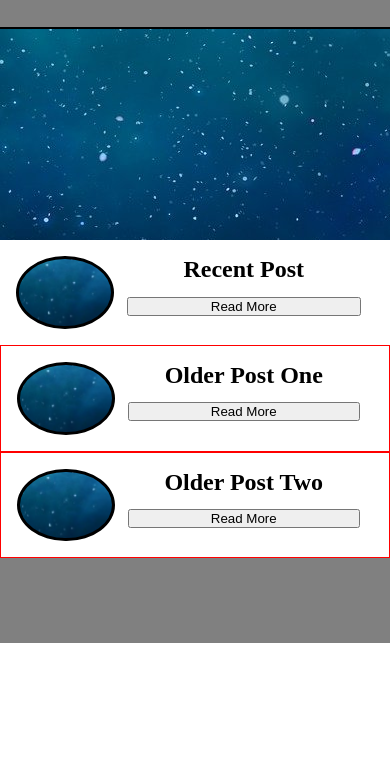
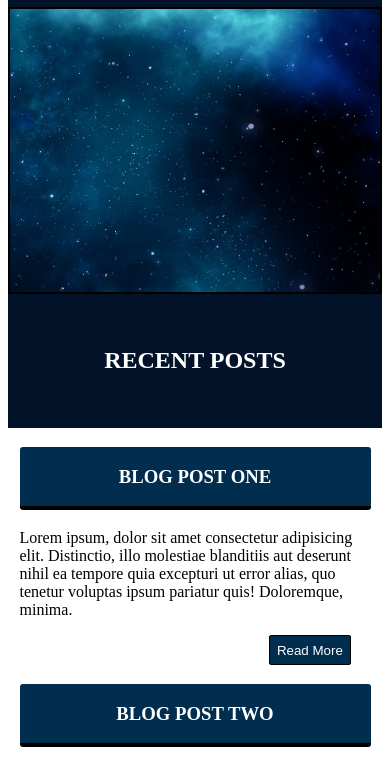
Before and after one commit to echthys/FEND-P1, a plain HTML site: page index.html in a window 390 px wide. Shown: the part 94-857 px from the top of the page. Drawn offline with Linux system fonts and the light colour scheme.

Commit message:
feat: updated to be more responsive.

```diff
--- a/CSS/style.css
+++ b/CSS/style.css
@@ -1,101 +1,103 @@
 /* All */
 
-*{
-    padding: 0;
-    margin: 0;
+/* Heading */
+.heading {
+    text-transform: uppercase;
 }
 
-/* Header and Footer */
 
+
+
+/* HEADER */
+/* Header Style */
 header {
-    border-bottom: 2px solid black;
+    display: flex;
+    flex-direction: column;
+    max-height: 45vh;
+    text-align: center;
+    background-color: #011229;
+    color: white;
+    text-transform: uppercase;
+    /* border: 2px solid black; */
 }
 
-header, footer {
-    background-color: gray;
-    color: white;
-    padding: 5vh;
-    text-align: center;
+header h1 {
+    padding: 0.2em;
 }
 
-.main-image {
-    height: 25vh;
-    width: 100%;
-    /* border: 1px solid red; */
-    background-image: url(../img/universe.jpg);
-    background-size: auto;
+header img {
+    max-width: 100%;
+    height: 35vh;
+    object-fit: cover;
+    border: 2px solid black;
+    display: block;
+}
+
+
+/* Footer */
+
+footer {
+    max-width: 100%;
+    height: 10vh;
+    text-align: center;
+    background-color: #011229;
+    color: white;
+    text-transform: uppercase;
+    margin-top: 1em;
 }
 
 /* Posts */
 
+/* External Grid start */
 .recent-posts {
-    display: grid;
-    grid-template-columns: 100vw;
-    grid-template-areas:
-    "main"
-    "s1"
-    "s2";
+    text-align: center;
+    background-color: #011229;
+    color: white;
+    padding: 4vh;
 }
 
-.post {
-    padding: 1em;
-    grid-area: main;
+.posts{
     display: grid;
-    grid-template-columns: 25vw auto;
-    grid-template-rows: auto auto;
+    grid-template-columns: 90vw;
+    grid-template-rows: auto;
     grid-template-areas:
-    "image hd"
-    "image button";
+    "p1"
+    "p2";
+    justify-content: center;
 }
 
-.post img {
-    grid-area: image;
+.posts h3{
+    text-align: center;
+    background-color: #012E4E;
+    color: white;
+    padding: 1em;
+    border-bottom: 4px solid black;
+    border-radius: 3px;
 }
 
-.post h2 {
-    grid-area: hd;
+.posts button {
+    background-color: #012E4E ;
+    color: white;
+    border-radius: 2px;
+    border: 1px solid black;
+    padding: 0.5em;
+    float: right;
+    margin-right: 1.5em;
+    /* align-self: right; */
 }
 
-.post button {
-    grid-area: button;
-    margin: 1em;
+#post-one {
+    grid-area: p1;
 }
 
-#older-post-one {
-    grid-area: s1;
-    border: 1px solid red;
-}
-
-#older-post-two {
-    grid-area: s2;
-    border: 1px solid red;
-}
-
-.post-content {
-    display: flex;
-    flex-direction: column;
-    text-align: center;
-}
-
-.post p {
-    display: none; /*Dont display Paragrpagh on mobile*/
-}
-
-.post-image {
-    background-image: url(../img/small.png);
-    min-width: 20vw;
-    min-height: auto;
-    border-radius: 50%;
-    border: 3px solid black;
+#post-two {
+    grid-area: p2;
 }
 
 
-/* Larger View port */
 
-/* .recent-posts {
-    display: grid;
-    grid-template-columns: 60vw 40vw;
-    grid-template-areas:
-    "main s1"
-    "main s2";
+/* External Grid End */
+
+/* .post {
+    margin: 1em;
 } */
--- a/index.html
+++ b/index.html
@@ -11,40 +11,30 @@
 
 <body>
     <header>
-        <h1>Ethan's Blog</h1>
+        <h1 class="heading">Another Blog Site</h1>
+        <img src="img/universe.jpg" alt="The universe">
     </header>
     <main>
-        <div class="main-image">
+        <div class="recent-posts">
+            <h2 class="heading">Recent Posts</h2>
         </div>
-        <div class="recent-posts">
-            <div id="recent-post" class="post">
-                <div class="post-image"></div>
-                <div class="post-content">
-                    <h2>Recent Post</h2>
-                    <p>Lorem ipsum dolor sit amet consectetur adipisicing elit.</p>
-                    <button>Read More</button>
-                </div>
+        <div class="posts">
+            <div id="post-one" class="post">
+                <h3 class="heading">Blog Post One</h3>
+                <p>Lorem ipsum, dolor sit amet consectetur adipisicing elit. Distinctio, illo molestiae blanditiis aut
+                    deserunt nihil ea tempore quia excepturi ut error alias, quo tenetur voluptas ipsum pariatur quis!
+                    Doloremque, minima.</p>
+                <button>Read More</button>
+            </div>
+            <div id="post-two" class="post">
+                <h3 class="heading">Blog Post Two</h3>
+                <p>Lorem ipsum, dolor sit amet consectetur adipisicing elit. Distinctio, illo molestiae blanditiis aut
+                    deserunt nihil ea tempore quia excepturi ut error alias, quo tenetur voluptas ipsum pariatur quis!
+                    Doloremque, minima.</p>
+                <button>Read More</button>
+            </div>
 
-            </div>
-            <div id="older-post-one" class="post">
-                <div class="post-image"></div>
-                <div class="post-content">
-                    <h2>Older Post One</h2>
-                    <p>Lorem ipsum dolor sit amet consectetur adipisicing elit.</p>
-                    <button>Read More</button>
-                </div>
-            </div>
-            <div id="older-post-two" class="post">
-                <div class="post-image"></div>
-                <div class="post-content">
-                    <h2>Older Post Two</h2>
-                    <p>Lorem ipsum dolor sit amet consectetur adipisicing elit.</p>
-                    <button>Read More</button>
-                </div>
-            </div>
         </div>
-
-
     </main>
     <footer>
 
```
